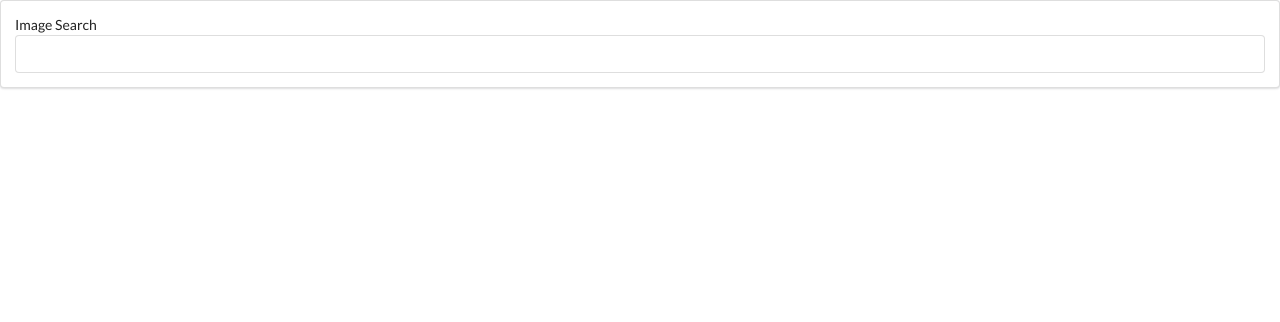
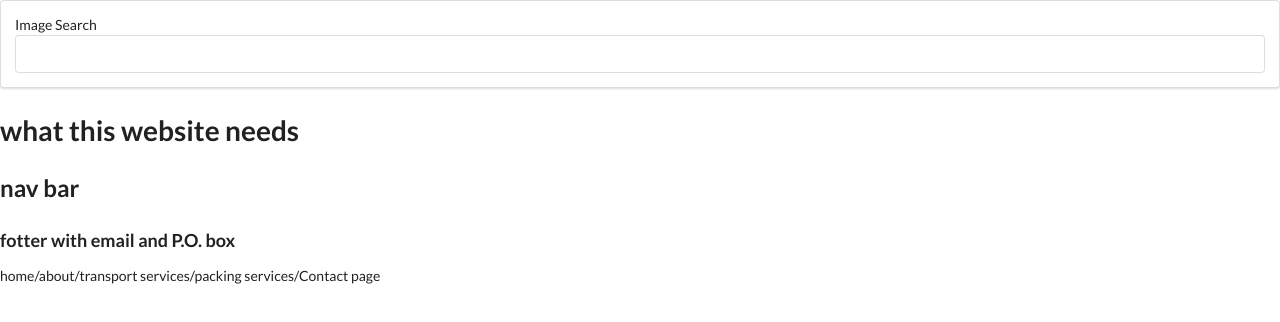
Before and after one commit to averagealloy/joshwouldathought, a React (Create React App) app: page / in a window 1280 px wide. Shown: the top 322 px of the page. Built offline with nearby package versions, Linux system fonts and the light colour scheme.

Commit message:
footer is messing upo but this is good progress

```diff
--- a/src/components/App.js
+++ b/src/components/App.js
@@ -1,26 +1,34 @@
 import React from 'react'
 import Header from './Header'
+import footer from './footer'
+
+const App = () => {
+    return(
+        <div>
+            <Header/>
+            <h1>what this website needs</h1>
+
+            <h2>nav bar</h2>
+            <h3>fotter with email and P.O. box</h3>
+            <p> home/about/transport services/packing services/Contact page</p>
+
+            <h1><footer/></h1>
+
+        </div>
+
+
+
+        )
+}
+
 
 // const App = () => {
 //     return(
-//         <div>
-//             <h1>what this website needs</h1>
+//         <Header/>
 
-//             <h2>nav bar</h2>
-//             <h3>fotter with email and P.O. box</h3>
-//             <p> home/about/transport services/packing services/Contact page</p>
 
-//         </div>
-
-//         )
+//     )
 // }
 
 
-const App = () => {
-    return(
-        <Header/>
-    )
-}
-
-
 export default App
--- a/src/components/footer.js
+++ b/src/components/footer.js
@@ -0,0 +1,6 @@
+// import React from 'react';
+
+// class footer extends React.Component {
+
+
+// export default footer;
```
